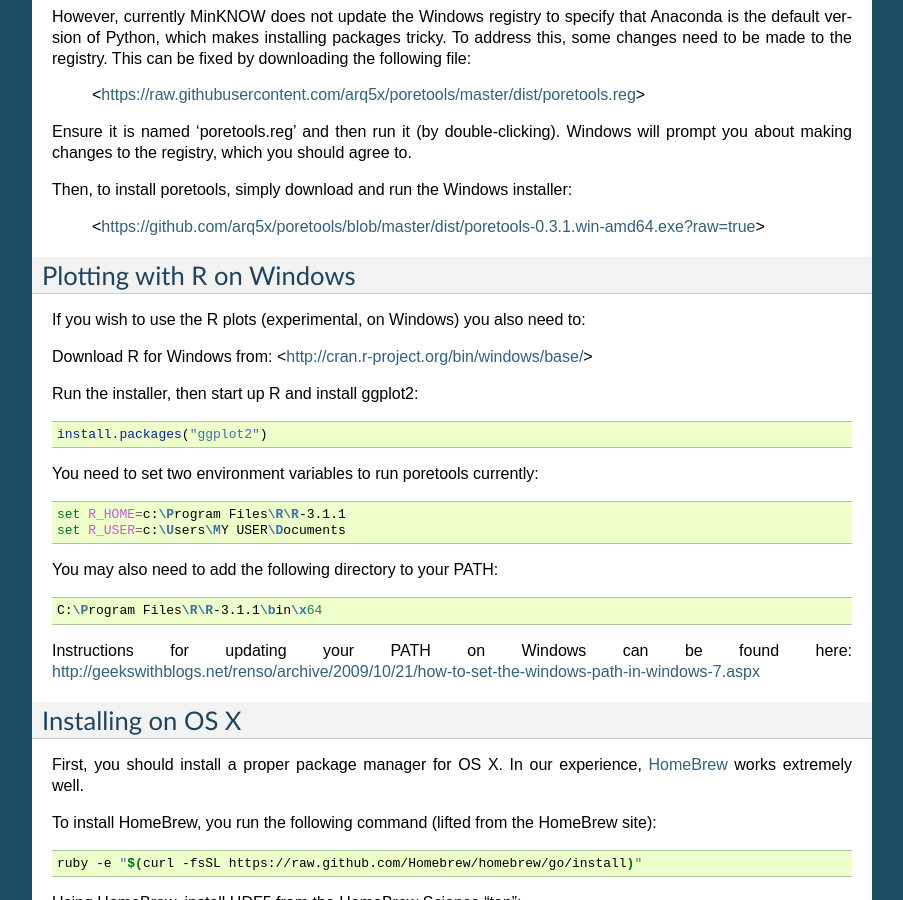
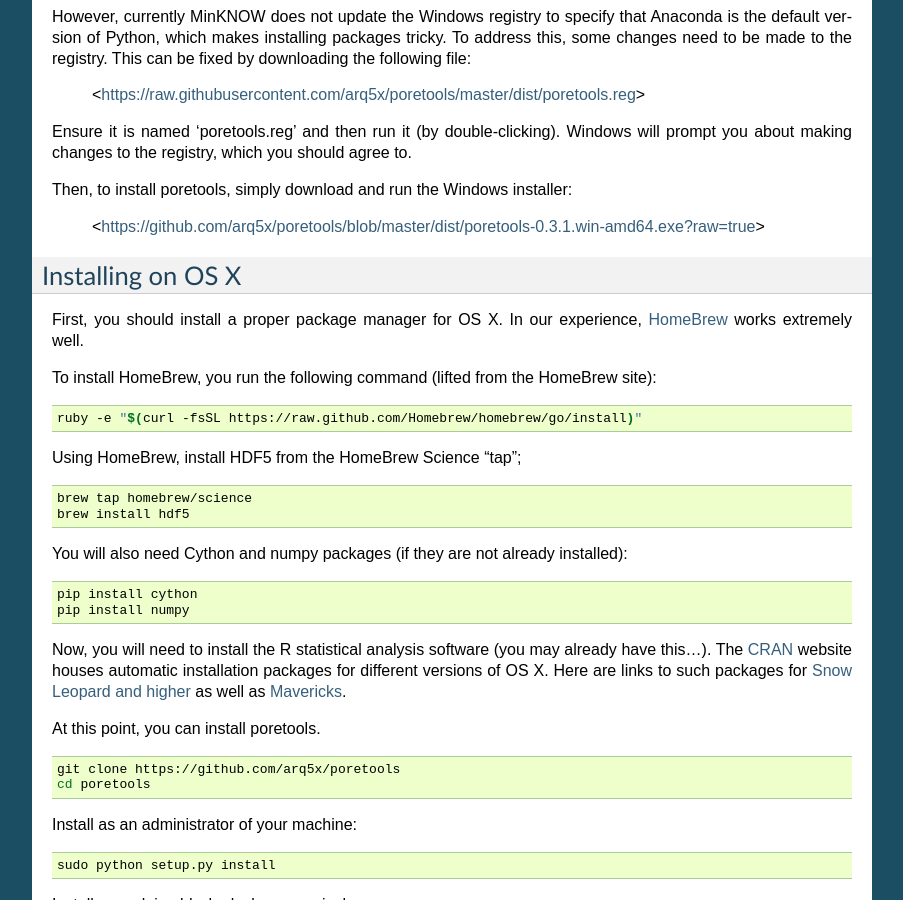
Before and after one commit to arq5x/poretools, a Sphinx documentation site: the page built from docs/content/installation.rst, in a window 1280 px wide and 900 px high, scrolled down 694 px. Shown: the whole window, without its empty margins (198-1101 px from the left). Built offline with Sphinx 7.4.7, drawn with Linux system fonts in a browser that asks for light colours; formulas are drawn with MathJax 3; some of the changed text lies outside the part shown.

Commit message:
remove remnants of R/ggplot in docs

```diff
--- a/docs/content/installation.rst
+++ b/docs/content/installation.rst
@@ -53,35 +53,6 @@ Ensure it is named 'poretools.reg' and then run it (by double-clicking). Windows
 Then, to install poretools, simply download and run the Windows installer:
 
         <https://github.com/arq5x/poretools/blob/master/dist/poretools-0.3.1.win-amd64.exe?raw=true>
-
-==================================
-Plotting with R on Windows
-==================================
-
-If you wish to use the R plots (experimental, on Windows) you also need to:
-
-Download R for Windows from: <http://cran.r-project.org/bin/windows/base/>
-
-Run the installer, then start up R and install ggplot2:
-
-.. code-block:: R
-
-	install.packages("ggplot2")
-
-You need to set two environment variables to run poretools currently:
-
-.. code-block:: bash
-
-	set R_HOME=c:\Program Files\R\R-3.1.1
-	set R_USER=c:\Users\MY USER\Documents
-
-You may also need to add the following directory to your PATH:
-
-.. code-block:: bash
-
-        C:\Program Files\R\R-3.1.1\bin\x64
-
-Instructions for updating your PATH on Windows can be found here: http://geekswithblogs.net/renso/archive/2009/10/21/how-to-set-the-windows-path-in-windows-7.aspx
 
 =================================
 Installing on OS X
```
Also changed, not shown: 1 other file.
